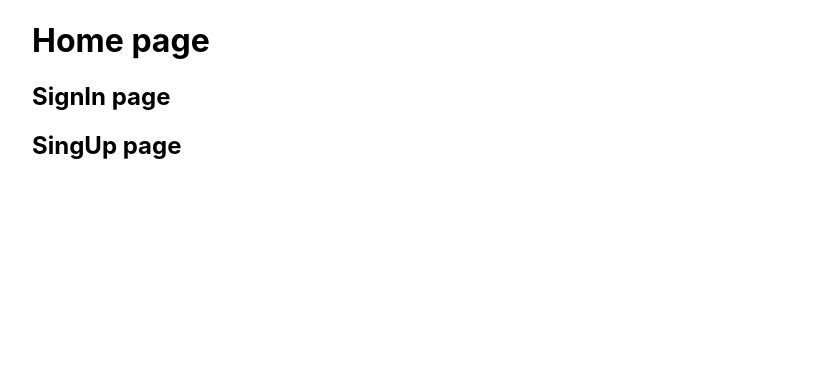
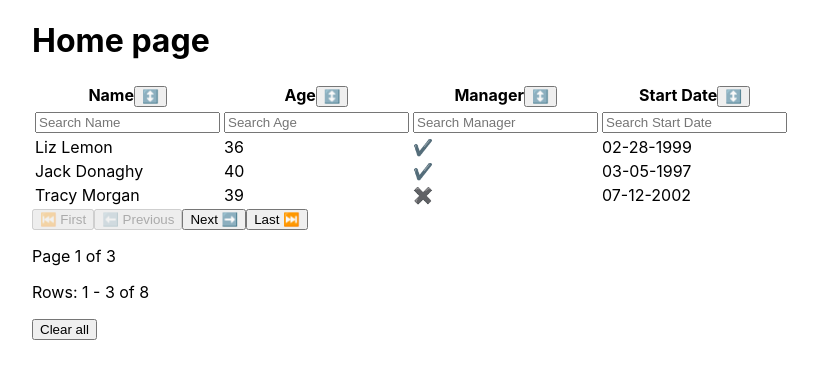
Before and after one commit to ujjwal-optym/frontend, a Next.js app: page / in a window 1280 px wide. Shown: the top 378 px of the page, without its empty margins (0-818 px from the left). Built offline with nearby package versions, Linux system fonts and the light colour scheme; sample sign-in values are in the browser's storage.

Commit message:
create Table

```diff
--- /dev/null
+++ b/components/Pagination.tsx
@@ -0,0 +1,37 @@
+/* eslint-disable jsx-a11y/accessible-emoji */
+type propsType = {
+    activePage: number,
+    count: number,
+    rowsPerPage: number,
+    totalPages: number,
+    setActivePage: any
+}
+export const Pagination = ({ activePage, count, rowsPerPage, totalPages, setActivePage }: propsType) => {
+    const beginning = activePage === 1 ? 1 : rowsPerPage * (activePage - 1) + 1
+    const end = activePage === totalPages ? count : beginning + rowsPerPage - 1
+
+    return (
+      <>
+        <div className="pagination">
+          <button disabled={activePage === 1} onClick={() => setActivePage(1)}>
+            ⏮️ First
+          </button>
+          <button disabled={activePage === 1} onClick={() => setActivePage(activePage - 1)}>
+            ⬅️ Previous
+          </button>
+          <button disabled={activePage === totalPages} onClick={() => setActivePage(activePage + 1)}>
+            Next ➡️
+          </button>
+          <button disabled={activePage === totalPages} onClick={() => setActivePage(totalPages)}>
+            Last ⏭️
+          </button>
+        </div>
+        <p>
+          Page {activePage} of {totalPages}
+        </p>
+        <p>
+          Rows: {beginning === end ? end : `${beginning} - ${end}`} of {count}
+        </p>
+      </>
+    )
+  }
--- /dev/null
+++ b/components/Table.tsx
@@ -0,0 +1,134 @@
+import { useState, useMemo } from 'react'
+import { sortRows, filterRows, paginateRows } from './helpers'
+import { Pagination } from './Pagination'
+type columnType = string[];
+let col: columnType = [];
+type rowType = any
+let row: rowType = [];
+
+type propsType = {
+    columns: any
+    rows: any
+}
+const Table = ({ columns, rows }: propsType) => {
+  const [activePage, setActivePage] = useState<number>(1)
+  const [filters, setFilters] = useState<any>({})
+  const [sort, setSort] = useState<any>({ order: 'asc', orderBy: 'id' })
+  const rowsPerPage = 3
+
+  const filteredRows = useMemo(() => filterRows(rows, filters), [rows, filters])
+  const sortedRows = useMemo(() => sortRows(filteredRows, sort), [filteredRows, sort])
+  const calculatedRows = paginateRows(sortedRows, activePage, rowsPerPage)
+
+  const count = filteredRows.length
+  const totalPages = Math.ceil(count / rowsPerPage)
+
+  const handleSearch = (value: any, accessor: any) => {
+    setActivePage(1)
+
+    if (value) {
+      setFilters((prevFilters: any) => ({
+        ...prevFilters,
+        [accessor]: value,
+      }))
+    } else {
+      setFilters((prevFilters: any) => {
+        const updatedFilters : any= { ...prevFilters }
+        delete updatedFilters[accessor]
+        return updatedFilters
+      })
+    }
+  }
+
+  const handleSort = (accessor: any) => {
+    setActivePage(1)
+    setSort((prevSort: any) => ({
+      order: prevSort.order === 'asc' && prevSort.orderBy === accessor ? 'desc' : 'asc',
+      orderBy: accessor,
+    }))
+  }
+
+  const clearAll = () => {
+    setSort({ order: 'asc', orderBy: 'id' })
+    setActivePage(1)
+    setFilters({})
+  }
+
+  return (
+    <>
+      <table>
+        <thead>
+          <tr>
+            {columns.map((column: any) => {
+              const sortIcon = () => {
+                if (column.accessor === sort.orderBy) {
+                  if (sort.order === 'asc') {
+                    return '⬆️'
+                  }
+                  return '⬇️'
+                } else {
+                  return '️↕️'
+                }
+              }
+              return (
+                <th key={column.accessor}>
+                  <span>{column.label}</span>
+                  <button onClick={() => handleSort(column.accessor)}>{sortIcon()}</button>
+                </th>
+              )
+            })}
+          </tr>
+          <tr>
+            {columns.map((column: any) => {
+              return (
+                <th>
+                  <input
+                    key={`${column.accessor}-search`}
+                    type="search"
+                    placeholder={`Search ${column.label}`}
+                    value={filters[column.accessor]}
+                    onChange={(event) => handleSearch(event.target.value, column.accessor)}
+                  />
+                </th>
+              )
+            })}
+          </tr>
+        </thead>
+        <tbody>
+          {calculatedRows.map((row) => {
+            return (
+              <tr key={row.id}>
+                {columns.map((column: any) => {
+                  if (column.format) {
+                    return <td key={column.accessor}>{column.format(row[column.accessor])}</td>
+                  }
+                  return <td key={column.accessor}>{row[column.accessor]}</td>
+                })}
+              </tr>
+            )
+          })}
+        </tbody>
+      </table>
+
+      {count > 0 ? (
+        <Pagination
+          activePage={activePage}
+          count={count}
+          rowsPerPage={rowsPerPage}
+          totalPages={totalPages}
+          setActivePage={setActivePage}
+        />
+      ) : (
+        <p>No data found</p>
+      )}
+
+      <div>
+        <p>
+          <button onClick={clearAll}>Clear all</button>
+        </p>
+      </div>
+    </>
+  )
+}
+
+export default Table;
--- /dev/null
+++ b/components/helpers.tsx
@@ -0,0 +1,101 @@
+/* eslint-disable eqeqeq */
+
+export function isEmpty(obj = {}) {
+    return Object.keys(obj).length === 0
+  }
+
+  export function isString(value: any) {
+    return typeof value === 'string' || value instanceof String
+  }
+
+  export function isNumber(value: any) {
+    return typeof value == 'number' && !isNaN(value)
+  }
+
+  export function isBoolean(value: any) {
+    return value === true || value === false
+  }
+
+  export function isNil(value: any) {
+    return typeof value === 'undefined' || value === null
+  }
+
+  export function isDateString(value: any) {
+    if (!isString(value)) return false
+
+    return value.match(/^\d{2}-\d{2}-\d{4}$/)
+  }
+
+  export function convertDateString(value: string) {
+    return value.substr(6, 4) + value.substr(3, 2) + value.substr(0, 2)
+  }
+
+  export function toLower(value: string) {
+    if (isString(value)) {
+      return value.toLowerCase()
+    }
+    return value
+  }
+
+  export function convertType(value: any) {
+    if (isNumber(value)) {
+      return value.toString()
+    }
+
+    if (isDateString(value)) {
+      return convertDateString(value)
+    }
+
+    if (isBoolean(value)) {
+      return value ? '1' : '-1'
+    }
+
+    return value
+  }
+
+  export function filterRows(rows: any, filters: any) {
+    if (isEmpty(filters)) return rows
+
+    return rows.filter((row: any) => {
+      return Object.keys(filters).every((accessor) => {
+        const value = row[accessor]
+        const searchValue = filters[accessor]
+
+        if (isString(value)) {
+          return toLower(value).includes(toLower(searchValue))
+        }
+
+        if (isBoolean(value)) {
+          return (searchValue === 'true' && value) || (searchValue === 'false' && !value)
+        }
+
+        if (isNumber(value)) {
+          return value == searchValue
+        }
+
+        return false
+      })
+    })
+  }
+
+  export function sortRows(rows: any, sort: any) {
+    return rows.sort((a: any, b: any) => {
+      const { order, orderBy } = sort
+
+      if (isNil(a[orderBy])) return 1
+      if (isNil(b[orderBy])) return -1
+
+      const aLocale = convertType(a[orderBy])
+      const bLocale = convertType(b[orderBy])
+
+      if (order === 'asc') {
+        return aLocale.localeCompare(bLocale, 'en', { numeric: isNumber(b[orderBy]) })
+      } else {
+        return bLocale.localeCompare(aLocale, 'en', { numeric: isNumber(a[orderBy]) })
+      }
+    })
+  }
+
+  export function paginateRows(sortedRows: any, activePage: number, rowsPerPage: number) {
+    return [...sortedRows].slice((activePage - 1) * rowsPerPage, activePage * rowsPerPage)
+  }
--- a/package.json
+++ b/package.json
@@ -22,9 +22,11 @@
     "pg": "^8.7.3",
     "react": "18.1.0",
     "react-dom": "18.1.0",
-    "react-query": "^3.39.1"
+    "react-query": "^3.39.1",
+    "react-table": "^7.8.0"
   },
   "devDependencies": {
+    "@faker-js/faker": "^7.1.0",
     "@types/bcrypt": "^5.0.0",
     "@types/bcryptjs": "^2.4.2",
     "@types/jsonwebtoken": "^8.5.8",
@@ -32,6 +34,7 @@
     "@types/pg": "^8.6.5",
     "@types/react": "18.0.10",
     "@types/react-dom": "18.0.5",
+    "@types/react-table": "^7.7.12",
     "eslint": "8.16.0",
     "eslint-config-next": "12.1.6",
     "typescript": "4.7.2"
--- a/pages/_app.tsx
+++ b/pages/_app.tsx
@@ -1,13 +1,15 @@
 import '../styles/globals.css'
 import type { AppProps } from 'next/app'
 import { QueryClient, QueryClientProvider } from 'react-query'
-
+import { AuthProvider, AuthContext } from '../context/auth';
 const queryClient = new QueryClient()
 function MyApp({ Component, pageProps }: AppProps) {
   return (
-    <QueryClientProvider client={queryClient}>
-      <Component {...pageProps} />
-    </QueryClientProvider>
+    <AuthProvider>
+      <QueryClientProvider client={queryClient}>
+        <Component {...pageProps} />
+      </QueryClientProvider>
+    </AuthProvider>
     )
 }
 
--- a/pages/api/signin.ts
+++ b/pages/api/signin.ts
@@ -33,7 +33,7 @@ export default async (req: NextApiRequest, res: NextApiResponse<Data>) => {
     try {
         let { email, password } = req.body;
         const values = [email , password]
-        // console.log(values);
+        console.log(values);
         const findUserQuery = `SELECT * FROM users WHERE email = $1`;
         const userResult : any = await conn.query(
             findUserQuery,
@@ -42,7 +42,7 @@ export default async (req: NextApiRequest, res: NextApiResponse<Data>) => {
         // console.log("res: ", userResult.rows[0].password)
         // const errors = {};
         if(userResult.rows.length === 0) {
-            res.status(401).send({ok: false, userExists: false, token: null});
+            res.status(200).send({ok: false, userExists: false, token: null});
         }
         else {
             if (bcrypt.compareSync(password, userResult.rows[0].password)) {
@@ -50,11 +50,11 @@ export default async (req: NextApiRequest, res: NextApiResponse<Data>) => {
                 res.status(200).send({ok: true, userExists: true, token})
             }
             else {
-                res.status(401).send({ok: false, userExists: false, token: null})
+                res.status(200).send({ok: false, userExists: false, token: null})
             }
         }
     } catch ( error ) {
         console.log(error)
-        res.status(400).send({ ok: false, userExists: true, token : null })
+        res.status(400).send({ ok: false, userExists: false, token : null })
     }
 };
--- a/pages/index.tsx
+++ b/pages/index.tsx
@@ -3,8 +3,28 @@ import { useRouter } from 'next/router';
 import { AuthContext } from '../context/auth';
 import { useContext, useEffect } from 'react'
 import styles from '../styles/Home.module.css'
-import Link from 'next/link'
 import Head from 'next/head'
+import Table from '../components/Table';
+
+
+const col = [
+  { accessor: 'name', label: 'Name' },
+  { accessor: 'age', label: 'Age' },
+  { accessor: 'is_manager', label: 'Manager', format: (value: any) => (value ? '✔️' : '✖️') },
+  { accessor: 'start_date', label: 'Start Date' },
+]
+
+const row = [
+  { id: 1, name: 'Liz Lemon', age: 36, is_manager: true, start_date: '02-28-1999' },
+  { id: 2, name: 'Jack Donaghy', age: 40, is_manager: true, start_date: '03-05-1997' },
+  { id: 3, name: 'Tracy Morgan', age: 39, is_manager: false, start_date: '07-12-2002' },
+  { id: 4, name: 'Jenna Maroney', age: 40, is_manager: false, start_date: '02-28-1999' },
+  { id: 5, name: 'Kenneth Parcell', age: Infinity, is_manager: false, start_date: '01-01-1970' },
+  { id: 6, name: 'Pete Hornberger', age: 42, is_manager: true, start_date: '04-01-2000' },
+  { id: 7, name: 'Frank Rossitano', age: 36, is_manager: false, start_date: '06-09-2004' },
+  { id: 8, name: null, age: null, is_manager: null, start_date: null },
+]
+
 
 
 const Home : NextPage = () => {
@@ -23,12 +43,7 @@ const Home : NextPage = () => {
         <title>Assignment</title>
       </Head>
       <h1>Home page</h1>
-      <h2>
-        <Link href = "/signin" > SignIn page</Link>
-      </h2>
-      <h2>
-        <Link href = "/signup"> SingUp page </Link>
-      </h2>
+      <Table columns = {col} rows = {row} />
     </div>
   )
 }
```
Also changed, not shown: pages/signin.tsx (+24 -7 lines), 1 other file (tests, documents, lock files or other folders).
